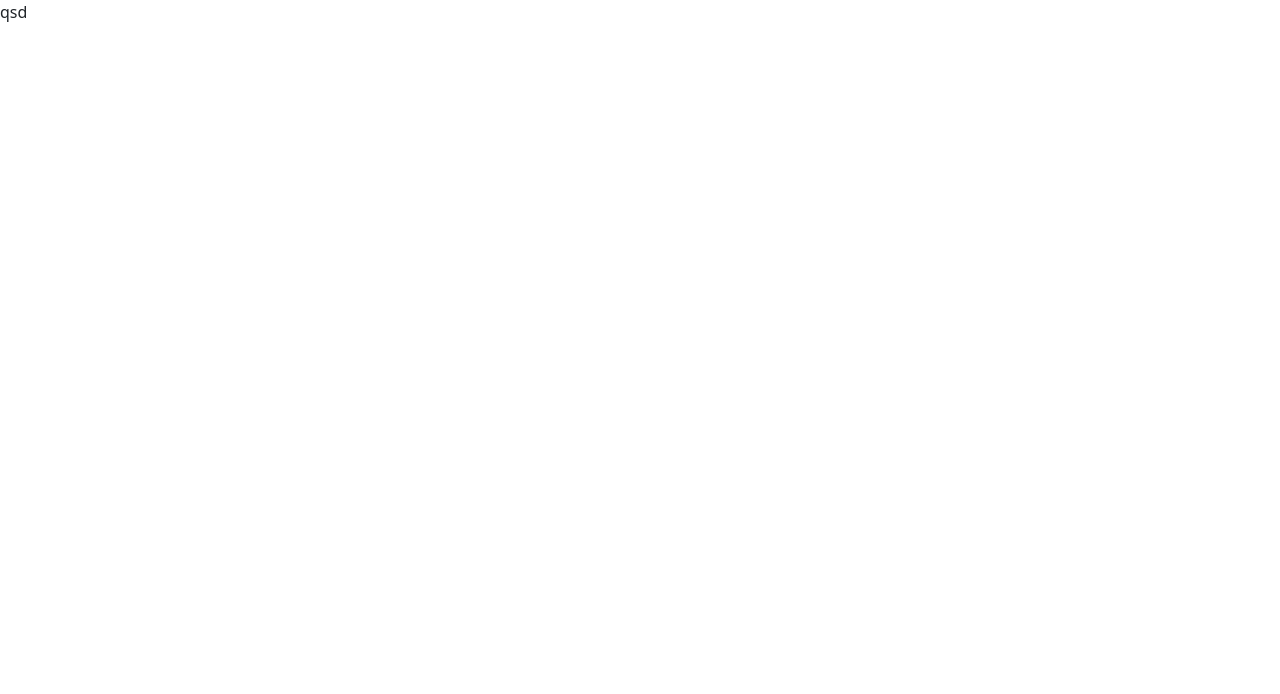
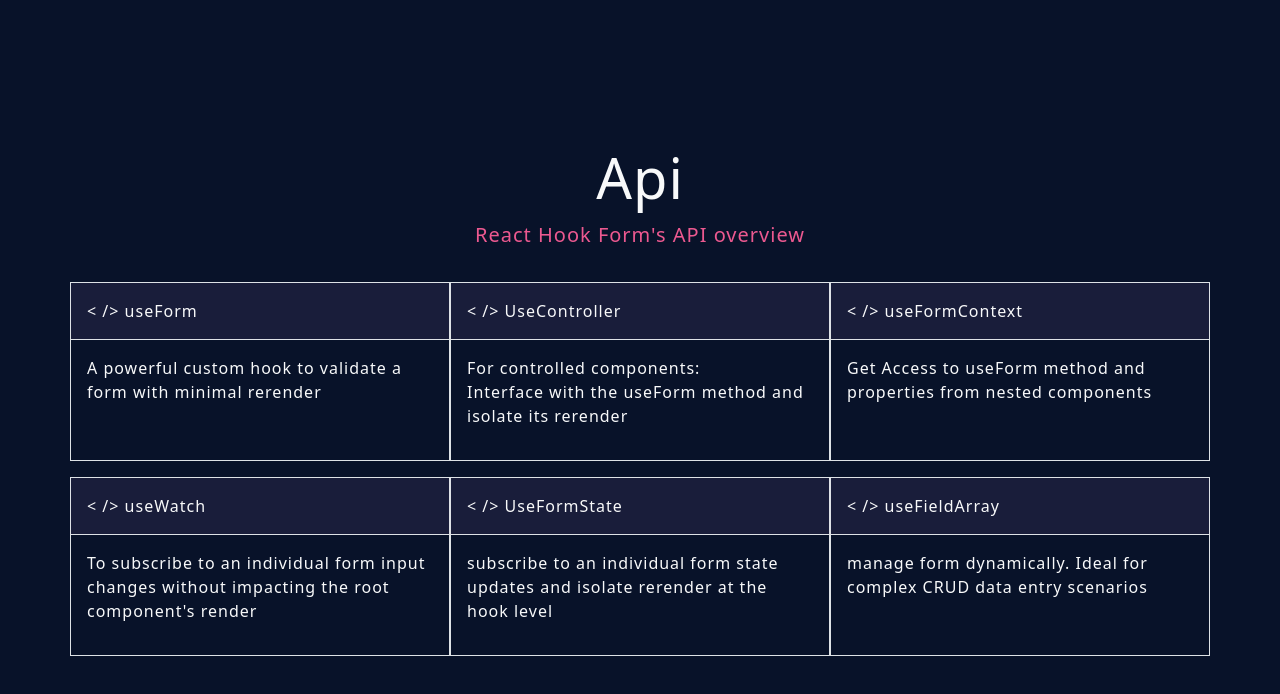
Before and after one commit to bettaibi/react-hook-form-overview, a React (Vite) app: page / in a window 1280 px wide. Shown: the top 694 px of the page. Built offline with nearby package versions, Linux system fonts and the light colour scheme.

Commit message:
feat: design home page

```diff
--- a/package.json
+++ b/package.json
@@ -14,7 +14,8 @@
     "react-bootstrap": "^2.7.0",
     "react-dom": "^18.2.0",
     "react-hook-form": "^7.41.2",
-    "react-router-dom": "^6.6.1"
+    "react-router-dom": "^6.6.1",
+    "yup": "^0.32.11"
   },
   "devDependencies": {
     "@types/react": "^18.0.26",
--- a/src/App.tsx
+++ b/src/App.tsx
@@ -1,11 +1,13 @@
-import { Button } from "react-bootstrap";
+import { BrowserRouter } from 'react-router-dom';
+import Router from './Router';
+
 
 function App() {
 
   return (
-    <div>
-      qsd
-    </div>
+    <BrowserRouter>
+      <Router />
+    </BrowserRouter>
   )
 }
 
--- a/src/Router.tsx
+++ b/src/Router.tsx
@@ -1,7 +1,23 @@
-import React from 'react'
+import React from 'react';
+import { Routes, Route } from 'react-router-dom';
+import { routes } from './core/routes';
 
 export default function Router() {
+
   return (
-    <div>Router</div>
+    <Routes>
+        {
+            routes.map(route => {
+                const Component = route.component;
+                return(
+                    <Route
+                        key={route.path}
+                        path={route.path}
+                        element={<Component />}
+                    />
+                )
+            })
+        }
+    </Routes>
   )
 }
--- /dev/null
+++ b/src/containers/HomePage/index.tsx
@@ -0,0 +1,81 @@
+import React from 'react';
+import { useNavigate } from 'react-router-dom';
+import { Col, Container, Row } from 'react-bootstrap';
+
+export default function HomePage() {
+    const navigate = useNavigate();
+
+    const navigateTo = (path: string) => {
+        navigate(path);
+    }
+
+    return (
+        <div className='bg-website-primary-color vh-100'>
+
+        <Container className='d-flex flex-column align-items-center justify-content-center gap-3 h-100'>
+            {/* Title */}
+            <div className='text-center text-light'>
+                <h1 className='display-4'>Api</h1>
+                <p className='text-accent-color' style={{fontSize:'20px'}}>React Hook Form's API overview</p>
+            </div>
+
+            {/* Chapters */}
+            <Row>
+                <Col className='border p-0 text-light chapter-card mr-1' onClick={()=> navigateTo('useFormPage')}>
+                    <div className='bg-website-secondary-color p-3 border-bottom'>
+                        {'< /> useForm'}
+                    </div>
+                    <p className='p-3'>
+                        A powerful custom hook to validate a form with minimal rerender
+                    </p>
+                </Col>
+                <Col className='border p-0 text-light chapter-card mr-1' onClick={()=> navigateTo('useControllerPage')}>
+                    <div className='bg-website-secondary-color p-3 border-bottom'>
+                        {'< /> UseController'}
+                    </div>
+                    <p className='p-3'>
+                        For controlled components: <br />
+                        Interface with the useForm method and isolate its rerender
+                    </p>
+                </Col>
+                <Col className='border p-0 text-light chapter-card mr-1' onClick={()=> navigateTo('useFormContextPage')}>
+                    <div className='bg-website-secondary-color p-3 border-bottom'>
+                        {'< /> useFormContext'}
+                    </div>
+                    <p className='p-3'>
+                       Get Access to useForm method and properties from nested components
+                    </p>
+                </Col>
+
+            </Row>
+            <Row>
+                <Col className='border p-0 text-light chapter-card mr-1' onClick={()=> navigateTo('useWatchPage')}>
+                    <div className='bg-website-secondary-color p-3 border-bottom'>
+                        {'< /> useWatch'}
+                    </div>
+                    <p className='p-3'>
+                        To subscribe to an individual form input changes without impacting the root component's render
+                    </p>
+                </Col>
+                <Col className='border p-0 text-light chapter-card mr-1' onClick={()=> navigateTo('useFormStatePage')}>
+                    <div className='bg-website-secondary-color p-3 border-bottom'>
+                        {'< /> UseFormState'}
+                    </div>
+                    <p className='p-3'>
+                        subscribe to an individual form state updates and isolate rerender at the hook level
+                    </p>
+                </Col>
+                <Col className='border p-0 text-light chapter-card mr-1' onClick={()=> navigateTo('useFieldArrayPage')}>
+                    <div className='bg-website-secondary-color p-3 border-bottom'>
+                        {'< /> useFieldArray'}
+                    </div>
+                    <p className='p-3'>
+                       manage form dynamically. Ideal for complex CRUD data entry scenarios
+                    </p>
+                </Col>
+
+            </Row>
+        </Container>
+        </div>
+    )
+}
--- /dev/null
+++ b/src/core/routes.ts
@@ -0,0 +1,13 @@
+import HomePage from "../containers/HomePage";
+
+interface RoutesConfig{
+    path: string;
+    component: React.ComponentType<any>;
+}
+
+export const routes: RoutesConfig[] = [
+    {
+        path: '/',
+        component: HomePage,
+    }
+];
--- a/src/index.css
+++ b/src/index.css
@@ -0,0 +1,27 @@
+/* Utilities */
+
+*{
+    letter-spacing: 1px;
+}
+
+.bg-website-primary-color{
+    background-color: #081229;
+}
+.bg-website-secondary-color{
+    background-color: #191D3A;
+}
+.text-accent-color{
+    color: #EC5990;
+}
+
+h1, h2, h3, h4, h5, h6{
+    font-weight: 600;
+}
+
+.chapter-card{
+   cursor: pointer;
+   transition: all 0.3s ease;
+}
+.chapter-card:hover{
+    transform: scale(0.95);
+}
```
Also changed, not shown: 1 other file (tests, documents, lock files or other folders).
